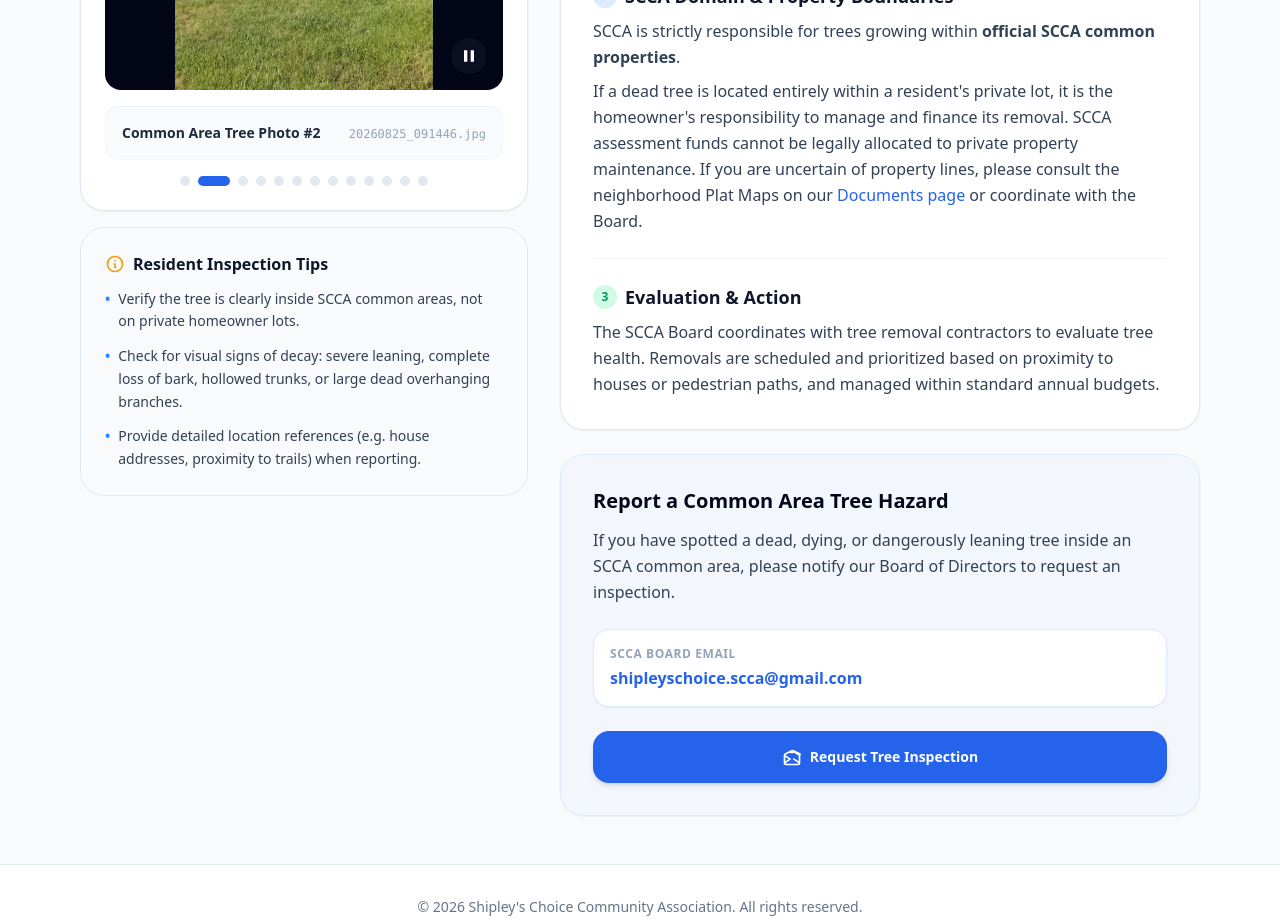
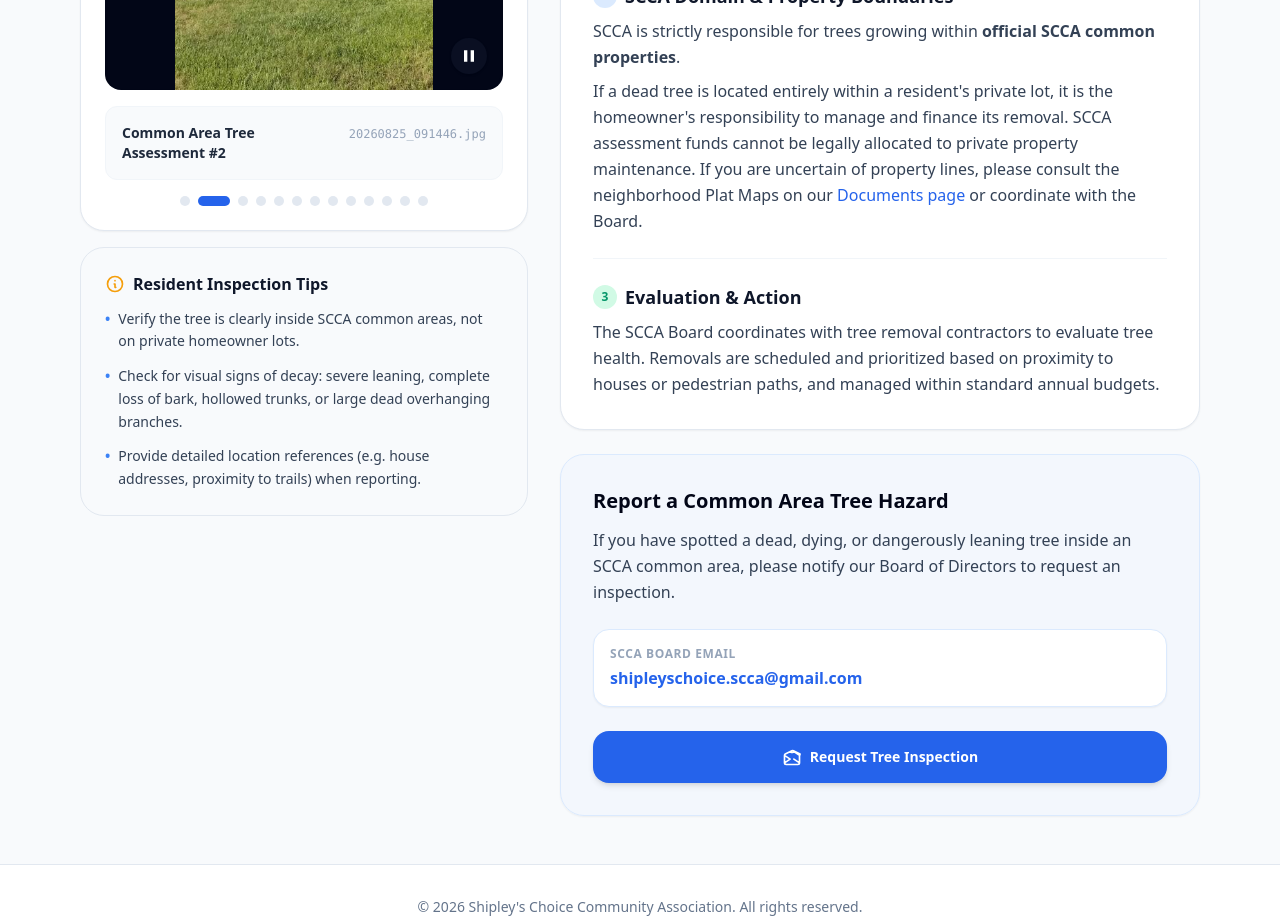
Before and after one commit to tschulmeister/scca-website, a SvelteKit app: page /trees in a window 1280 px wide. Shown: the part 940-1860 px from the top of the page. Built offline with nearby package versions, Linux system fonts and the light colour scheme.

Commit message:
simple a11y fixes

```diff
--- a/src/components/charts/ExpenseDonut.svelte
+++ b/src/components/charts/ExpenseDonut.svelte
@@ -61,6 +61,7 @@
 			<svg {width} {height} class="overflow-visible">
 				<g transform="translate({width / 2}, {height / 2})">
 					{#each pieArcs as arcData, i}
+						<!-- svelte-ignore a11y-no-static-element-interactions a11y-mouse-events-have-key-events -->
 						<path
 							d={hoveredIndex === i ? arcHoverGenerator(arcData) : arcGenerator(arcData)}
 							fill={colorScale(arcData.data.label)}
@@ -95,10 +96,13 @@
 	<!-- Legend -->
 	<div class="flex flex-col w-full max-w-[300px] space-y-1">
 		{#each sortedData as d, i}
-			<div
-				class="flex items-center justify-between text-xs sm:text-sm p-1.5 rounded-md transition-colors cursor-pointer {hoveredIndex === i ? 'bg-slate-100' : ''}"
+			<button
+				type="button"
+				class="flex items-center justify-between text-xs sm:text-sm p-1.5 rounded-md transition-colors w-full text-left {hoveredIndex === i ? 'bg-slate-100' : ''}"
 				on:mouseenter={() => (hoveredIndex = i)}
 				on:mouseleave={() => (hoveredIndex = null)}
+				on:focus={() => (hoveredIndex = i)}
+				on:blur={() => (hoveredIndex = null)}
 			>
 				<div class="flex items-center space-x-2 truncate">
 					<div
@@ -108,7 +112,7 @@
 					<span class="text-slate-700 truncate" title={d.label}>{d.label}</span>
 				</div>
 				<span class="font-semibold text-slate-900 ml-2">{format("$,.0f")(d.value)}</span>
-			</div>
+			</button>
 		{/each}
 	</div>
 </div>
--- a/src/routes/trees/+page.svelte
+++ b/src/routes/trees/+page.svelte
@@ -6,55 +6,55 @@
   const images = [
     {
       src: "/data/img/trees/20260825_085720.jpg",
-      title: "Common Area Tree Photo",
+      title: "Common Area Tree Assessment",
     },
     {
       src: "/data/img/trees/20260825_091446.jpg",
-      title: "Common Area Tree Photo",
+      title: "Common Area Tree Assessment",
     },
     {
       src: "/data/img/trees/20260825_091612.jpg",
-      title: "Common Area Tree Photo",
+      title: "Common Area Tree Assessment",
     },
     {
       src: "/data/img/trees/20260825_092146.jpg",
-      title: "Common Area Tree Photo",
+      title: "Common Area Tree Assessment",
     },
     {
       src: "/data/img/trees/20260825_092216.jpg",
-      title: "Common Area Tree Photo",
+      title: "Common Area Tree Assessment",
     },
     {
       src: "/data/img/trees/20260825_094708.jpg",
-      title: "Common Area Tree Photo",
+      title: "Common Area Tree Assessment",
     },
     {
       src: "/data/img/trees/20260825_094709Z1.jpg",
-      title: "Common Area Tree Photo",
+      title: "Common Area Tree Assessment",
     },
     {
       src: "/data/img/trees/20260825_095210.jpg",
-      title: "Common Area Tree Photo",
+      title: "Common Area Tree Assessment",
     },
     {
       src: "/data/img/trees/20260825_103843.jpg",
-      title: "Common Area Tree Photo",
+      title: "Common Area Tree Assessment",
     },
     {
       src: "/data/img/trees/20260825_103859.jpg",
-      title: "Common Area Tree Photo",
+      title: "Common Area Tree Assessment",
     },
     {
       src: "/data/img/trees/20260825_104204.jpg",
-      title: "Common Area Tree Photo",
+      title: "Common Area Tree Assessment",
     },
     {
       src: "/data/img/trees/20260825_104549.jpg",
-      title: "Common Area Tree Photo",
+      title: "Common Area Tree Assessment",
     },
     {
       src: "/data/img/trees/20260825_151319.jpg",
-      title: "Common Area Tree Photo",
+      title: "Common Area Tree Assessment",
     },
   ];
 
@@ -156,7 +156,7 @@
         >
           <img
             src={images[currentIndex].src}
-            alt="Common Area Tree Photo"
+            alt="Common Area Tree Assessment {currentIndex + 1}"
             class="w-full h-full object-contain transition-all duration-300"
           />
 
```
